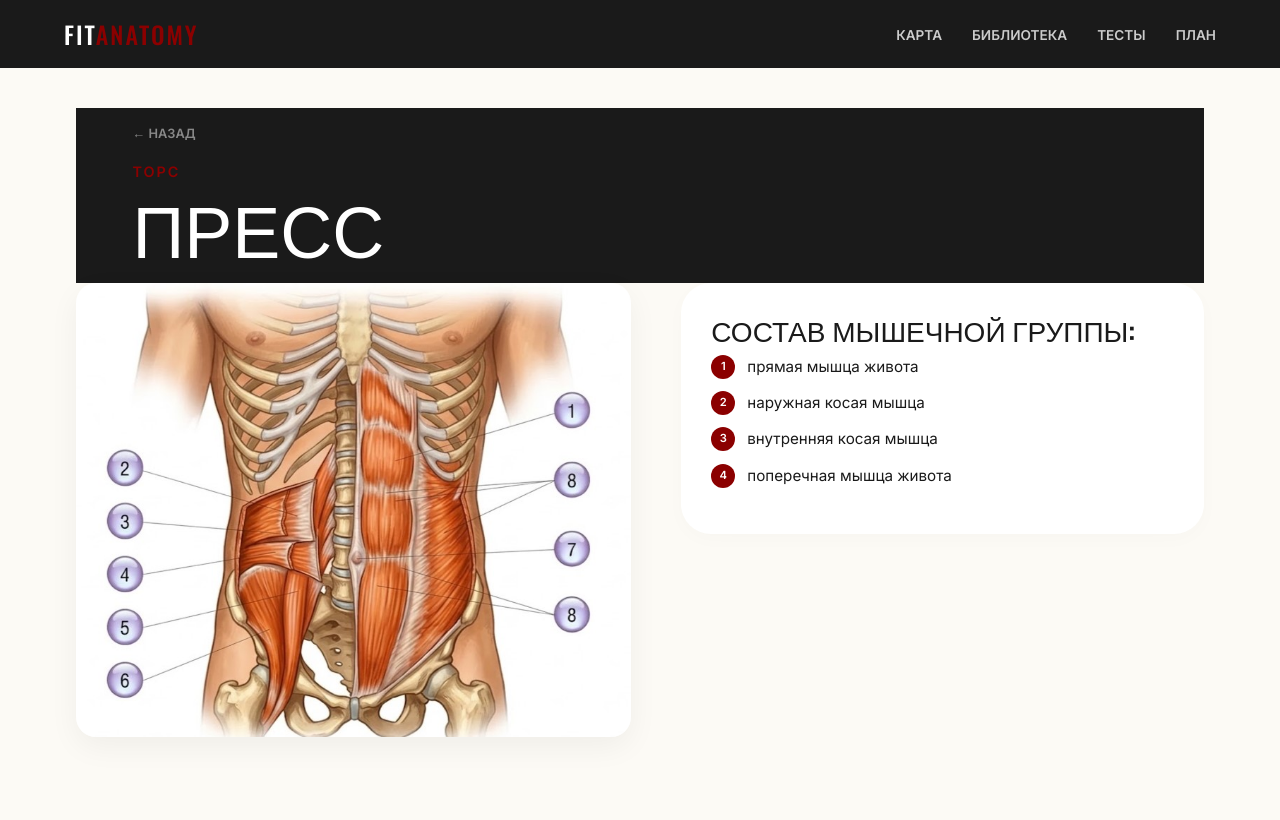
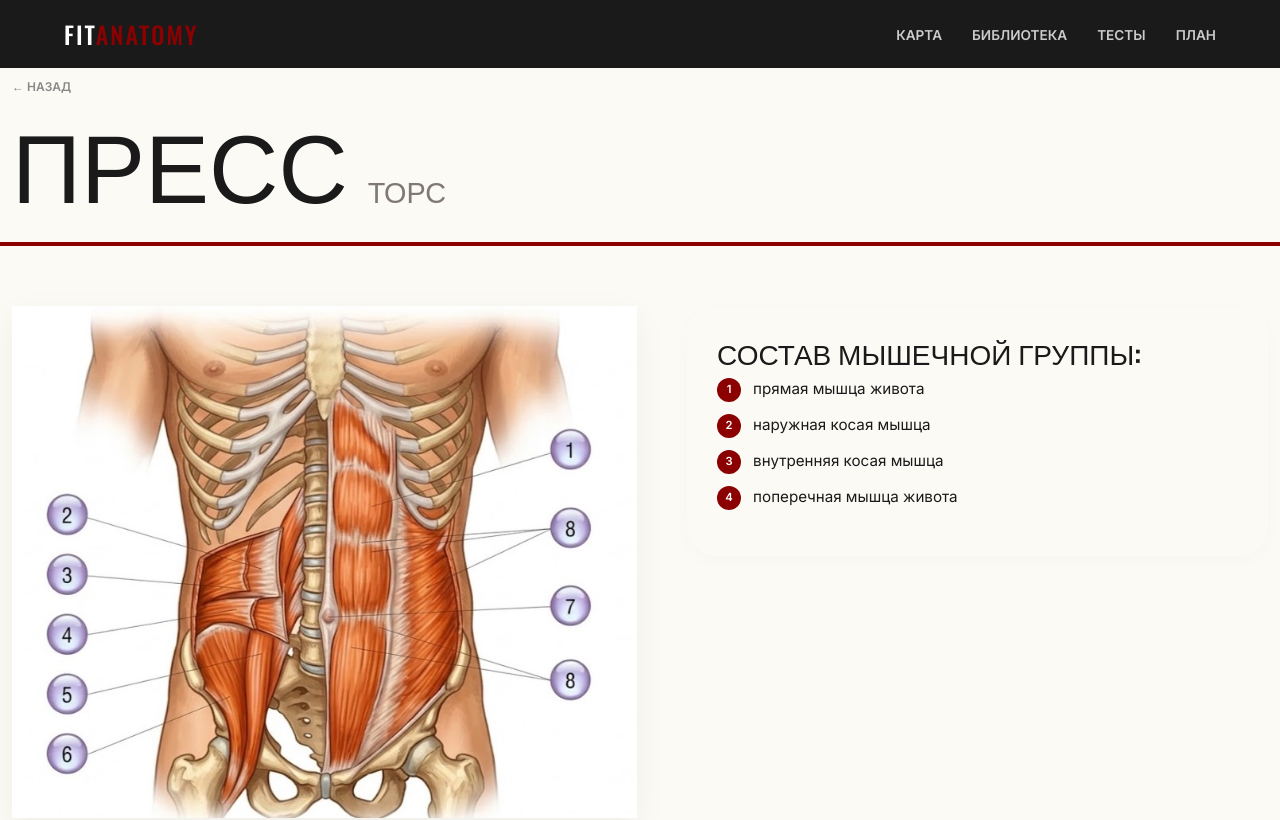
Before and after one commit to alexaeva/anatomyfit, a Vue app in the folder muscle-app/: page /theory/abs in a window 1280 px wide. Shown: the top 820 px of the page. Built offline with nearby package versions, Linux system fonts and the light colour scheme.

Commit message:
слегка исправленная теория до масштабных перемен

```diff
--- a/muscle-app/src/data/theory.js
+++ b/muscle-app/src/data/theory.js
@@ -46,11 +46,14 @@ export const theoryData = {
   chest: {
     anatomyImage: '/images/theory/chest-atlas.jpg',
     anatomyList: [
-      { num: 1, name: 'ключичная часть большой грудной (верх)' },
-      { num: 2, name: 'грудино-реберная часть (середина)' },
-      { num: 3, name: 'брюшная часть (низ)' },
-      { num: 4, name: 'малая грудная мышца' },
-      { num: 5, name: 'передняя зубчатая мышца' }
+      { num: 1, name: 'большая грудная мышца' },
+      { num: 2, name: 'малая грудная мышца' },
+      { num: 3, name: 'передняя зубчатая мышца' },
+      { num: 4, name: 'подключичная мышца' },
+      { num: 5, name: 'дельтовидная мышца' },
+      { num: 6, name: 'двуглавая мышца плеча' },
+      { num: 7, name: 'клюковидно-ключевая мышца' },
+      { num: 8, name: 'грудина и рёбра' }
     ],
     mechanics: `
       <p>Грудные мышцы – это мощный мышечный комплекс, основной задачей которого является приведение руки к туловищу и её вращение вовнутрь.</p>
--- a/muscle-app/src/views/TheoryView.vue
+++ b/muscle-app/src/views/TheoryView.vue
@@ -1,14 +1,25 @@
-
 <template>
   <div class="theory-page" v-if="muscle && theory">
-    <div class="container">
-      <!-- Шапка без лишнего фона -->
-      <div class="lesson-title-area">
+    <!-- Навигация -->
+    <div class="top-nav-bar">
+      <div class="container">
         <router-link to="/" class="back-link">← Назад</router-link>
-        <span class="m-cat-red">{{ muscle.category }}</span>
-        <h1 class="m-name">{{ muscle.name }}</h1>
       </div>
+    </div>
 
+    <!-- Заголовок и категория -->
+    <div class="title-section">
+      <div class="container">
+        <div class="title-row">
+          <h1 class="m-name">{{ muscle.name }}</h1>
+          <span class="m-cat-small">{{ muscle.category }}</span>
+        </div>
+      </div>
+      <!-- Линия на ВСЮ ширину страницы -->
+      <div class="full-width-line"></div>
+    </div>
+
+    <div class="container main-content">
       <!-- Блок 1: Фото и список анатомии -->
       <section class="anatomy-section">
         <div class="anatomy-grid">
@@ -19,7 +30,7 @@
             <h3>Состав мышечной группы:</h3>
             <ul>
               <li v-for="item in theory.anatomyList" :key="item.num">
-                <span class="num-badge">{{ item.num }}</span> {{ item.name }}
+                <span class="num-badge" >{{ item.num }}</span> {{ item.name }}
               </li>
             </ul>
           </div>
@@ -109,26 +120,49 @@ const changeLesson = (dir) => {
 </script>
 
 <style scoped>
-.theory-page { padding: 40px 5% 100px; background: #fcfaf5; color: #1a1a1a; line-height: 1.6; }
-.container { max-width: 1500px; margin: 0 auto; }
+.theory-page { background: #fcfaf5; color: #1a1a1a; padding-bottom: 100px; }
+.container { max-width: 1400px; margin: 0 auto; }
 
-/* Шапка - убран черный фон */
-.lesson-title-area{
-  background-color: var(--dark-charcoal);
-  color: white;
-  top: 0;
-  z-index: 1000;
-  padding: 1rem 5%;
+/* Навигация сверху */
+.top-nav-bar { padding: 5px 0; }
+.back-link { text-decoration: none; color: #888; font-weight: 700; text-transform: uppercase; font-size: 0.75rem; }
+
+/* Секция заголовка */
+.title-section { margin-top: 10px; }
+.title-row { display: flex; align-items: baseline; gap: 20px; }
+.m-name {
+  font-family: 'Oswald', sans-serif;
+  font-size: 6rem; /* Крупный заголовок */
+  text-transform: uppercase;
+  margin: 0;
+  line-height: 1;
 }
-.back-link { display: block; margin-bottom: 15px; color: #888; text-decoration: none; font-weight: 700; text-transform: uppercase; font-size: 0.8rem; }
-.m-cat-red { color: #8b0000; text-transform: uppercase; font-weight: 800; letter-spacing: 2px; font-size: 0.9rem; }
-.m-name { font-family: 'Oswald', sans-serif; font-size: 4.5rem; text-transform: uppercase; margin: 5px 0; line-height: 1; }
+.m-cat-small {
+  font-family: 'Oswald', sans-serif;
+  font-size: 1.8rem;
+  color: #3a3131a5;
+  text-transform: uppercase; /* Маленькими буквами */
+  font-weight: 400;
+}
 
+/* Линия на всю страницу */
+.full-width-line {
+  background: #8b0000;
+  height: 4px;
+  width: 100vw;
+  position: relative;
+  left: 50%;
+  right: 50%;
+  margin-left: -50vw;
+  margin-right: -50vw;
+  margin-top: 30px;
+  margin-bottom: 60px;
+}
 /* АНАТОМИЯ */
-.anatomy-grid { display: flex; gap: 50px; margin-bottom: 60px; align-items: flex-start; }
-.atlas-img { width: 100%; border-radius: 20px; box-shadow: 0 10px 30px rgba(0,0,0,0.05); }
+.anatomy-grid { display: flex; gap: 50px; margin-bottom: 10px;  margin-top: 40px; align-items: flex-start; }
+.atlas-img { width: 100%; box-shadow: 0 10px 30px rgba(0,0,0,0.05); }
 .anatomy-img-box { flex: 1.2; }
-.anatomy-list-box { flex: 1; background: white; padding: 30px; border-radius: 30px; box-shadow: 0 5px 20px rgba(0,0,0,0.02); }
+.anatomy-list-box { flex: 1; padding: 30px; border-radius: 30px; box-shadow: 0 5px 20px rgba(0,0,0,0.02); }
 .anatomy-list-box h3 { margin-top: 0; font-family: 'Oswald', sans-serif; text-transform: uppercase; }
 .anatomy-list-box ul { list-style: none; padding: 0; }
 .anatomy-list-box li { margin-bottom: 12px; display: flex; align-items: center; font-size: 0.95rem; }
```
Also changed, not shown: muscle-app/public/images/theory/chest-atlas.jfif, muscle-app/public/images/theory/chest-atlas.jpg.
